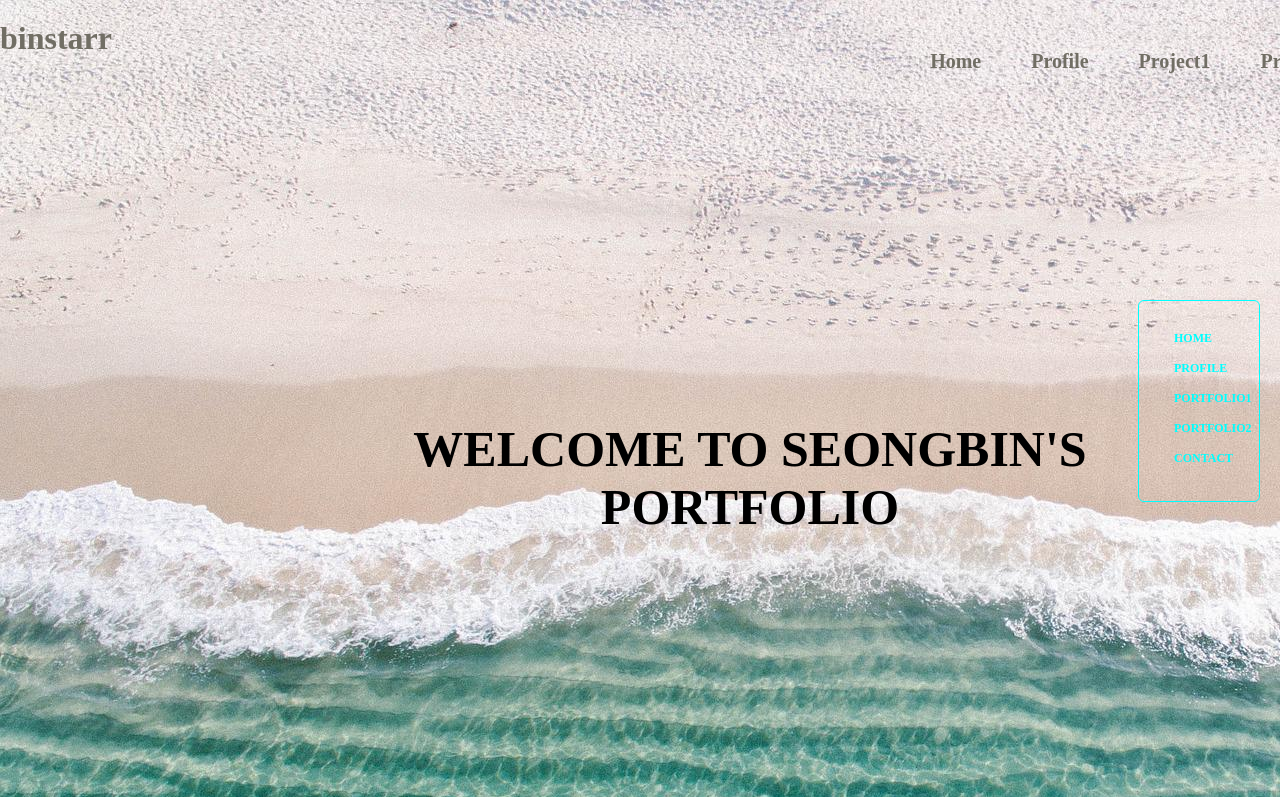
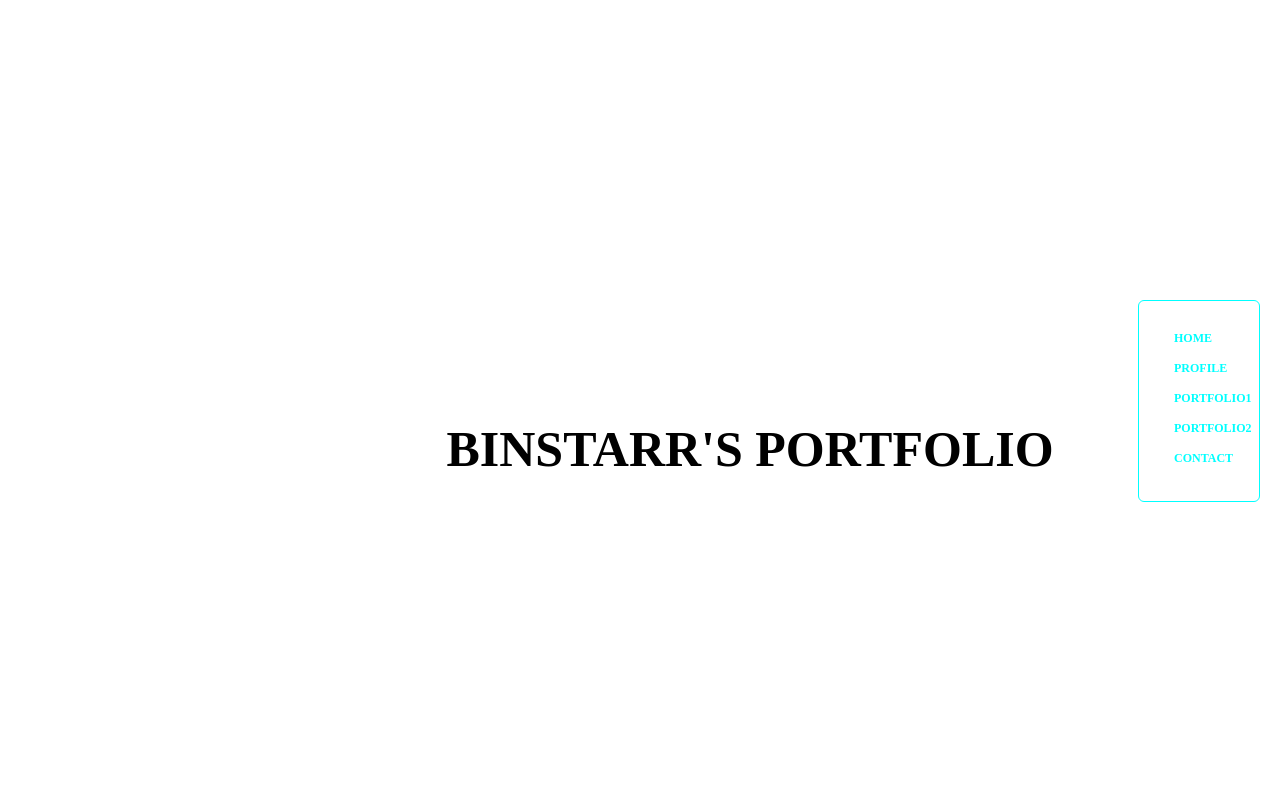
Before and after one commit to binstarr/bin, a plain HTML site: page index.html in a window 1280 px wide. Shown: the top 797 px of the page. Drawn offline with Linux system fonts and the light colour scheme.

Commit message:
Update index.html

```diff
--- a/index.html
+++ b/index.html
@@ -72,21 +72,21 @@
     <!-- jquery 문제 -->
     <div id="wrap">
         <!-- 메인 -->
-        <div id="main" class="box">
+        <div id="main" class="box" style="background:transparent">
             <div class="in_main">
                 <div class="header">
-                    <h1 class="logo">binstarr</h1>
-                 <ul class="nav">
+                    <!-- <h1 class="logo">binstarr</h1> -->
+                 <!-- <ul class="nav">
                      <li><a href="#">Home</a></li>
                      <li><a href="#">Profile</a></li>
                      <li><a href="#">Project1</a></li>
                      <li><a href="#">Project2</a></li>
                      <li><a href="#">Contact</a></li>
-                  </ul>
+                  </ul> -->
 
                 </div>
                 <h2>
-                    WELCOME TO SEONGBIN'S <br>PORTFOLIO
+                    BINSTARR'S PORTFOLIO
                 </h2>
 
             </div>
@@ -94,6 +94,7 @@
         <!-- 소개 -->
         <div id="profile" class="box">
             <h2>ABOUT ME</h2>
+            <!-- <img src="./images/alphabet-g9e17628ea_1920.png" alt=""> -->
             <div class="in_profile">
                 <div class="con">
                     <div class="con1">
```
